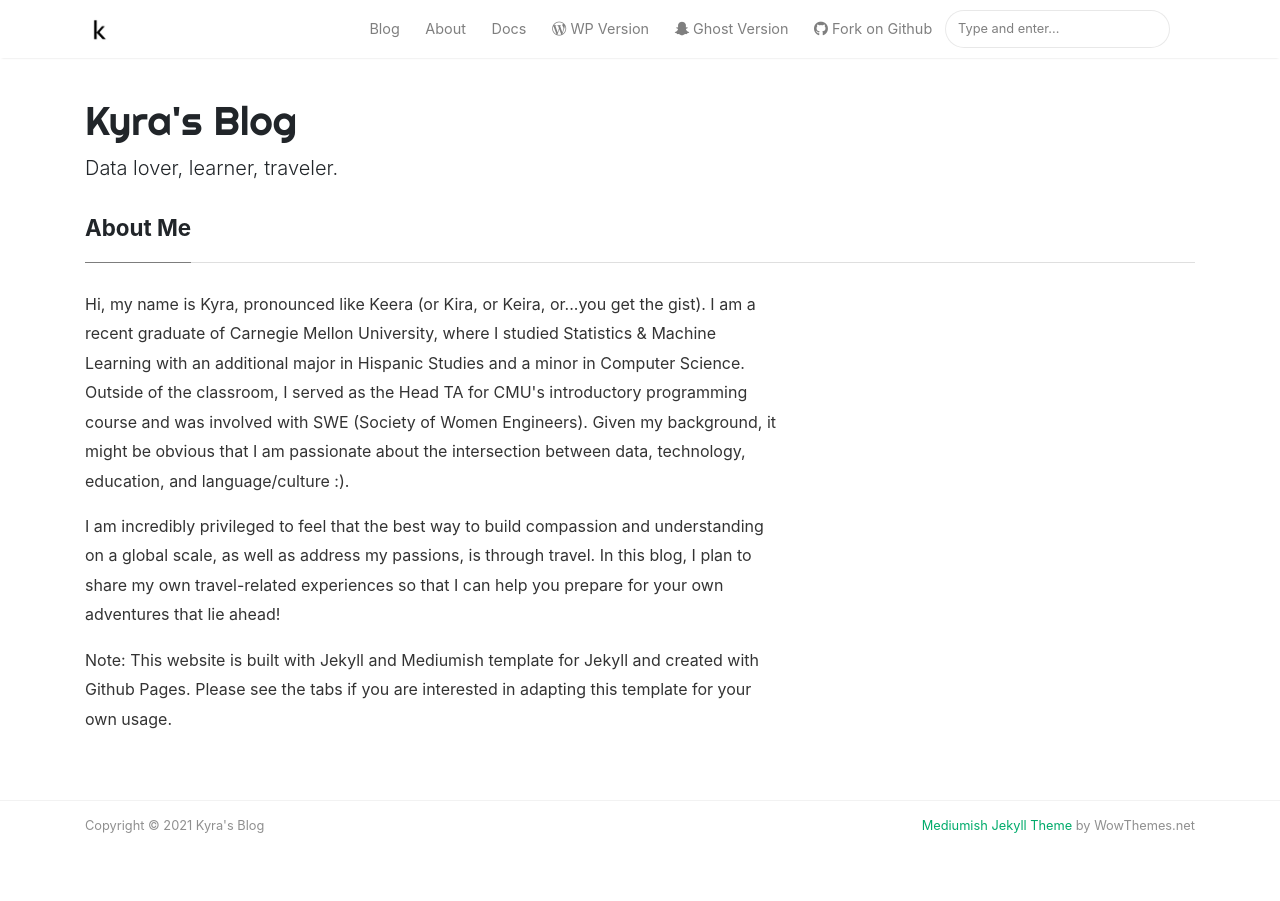
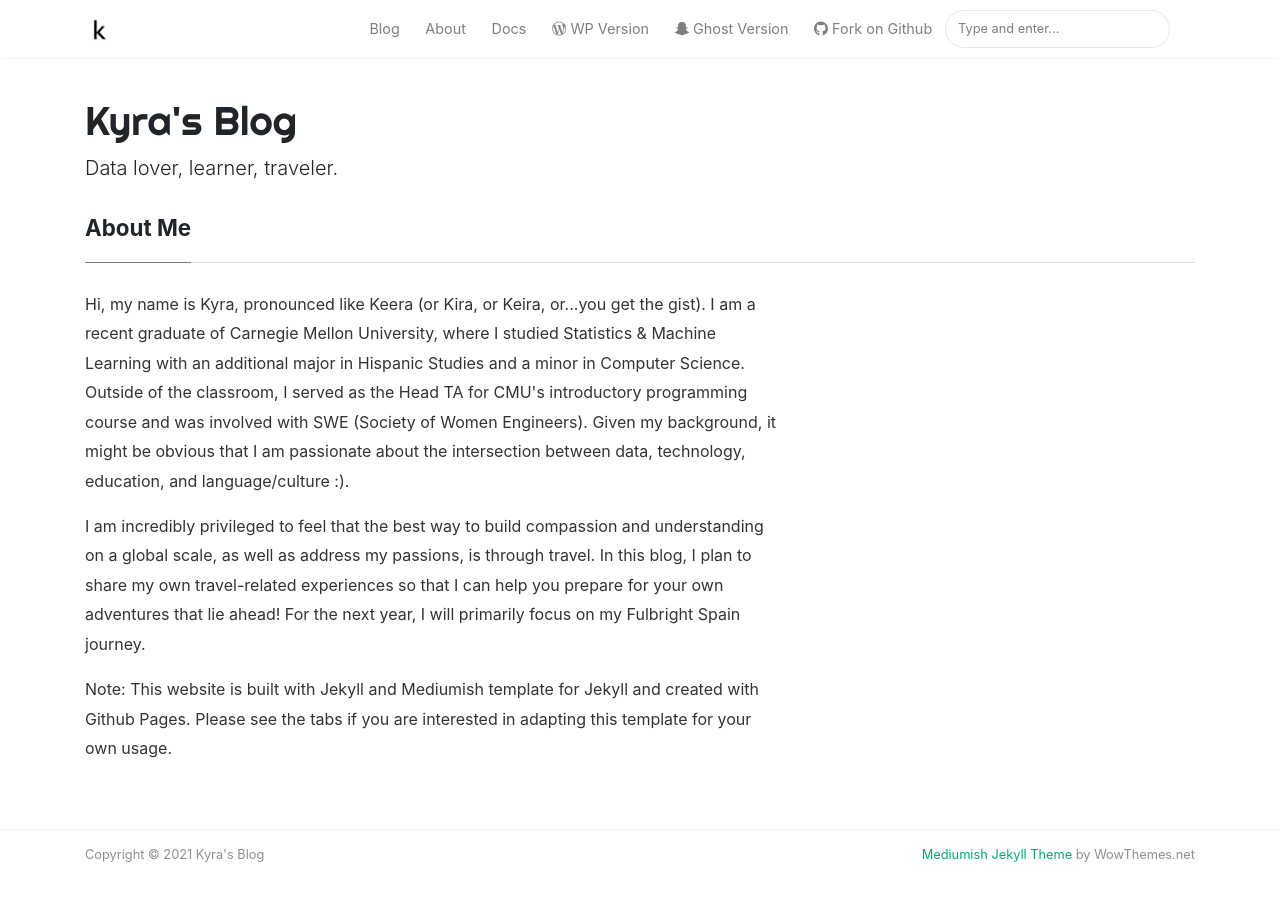
Before and after one commit to kyrab/website, a Jekyll site: the page built from _pages/about.md, in a window 1280 px wide and 939 px high. Shown: the top 901 px of the window. Built offline with Jekyll 4.4.1, drawn with Linux system fonts in a browser that asks for light colours; nearby versions of some CDN libraries.

```diff
--- a/_pages/about.md
+++ b/_pages/about.md
@@ -10,7 +10,8 @@ comments: false
 
 <p>Hi, my name is Kyra, pronounced like Keera (or Kira, or Keira, or...you get the gist). I am a recent graduate of Carnegie Mellon University, where I studied Statistics & Machine Learning with an additional major in Hispanic Studies and a minor in Computer Science. Outside of the classroom, I served as the Head TA for CMU's introductory programming course and was involved with SWE (Society of Women Engineers). Given my background, it might be obvious that I am passionate about the intersection between data, technology, education, and language/culture :).</p>
 
-<p>I am incredibly privileged to feel that the best way to build compassion and understanding on a global scale, as well as address my passions, is through travel. In this blog, I plan to share my own travel-related experiences so that I can help you prepare for your own adventures that lie ahead!</p>
+<p>I am incredibly privileged to feel that the best way to build compassion and understanding on a global scale, as well as address my passions, is through travel. In this blog, I plan to share my own travel-related experiences so that I can help you prepare for your own adventures that lie ahead! For the next year, I will primarily focus on my Fulbright Spain journey.</p>
+
 
 <p>Note: This website is built with Jekyll and Mediumish template for Jekyll and created with Github Pages. Please see the tabs if you are interested in adapting this template for your own usage.</p>
 
```
Also changed, not shown: _posts/2018-01-11-customer-service.md (+0 -1 lines), _posts/2021-07-09-fulbright-now-what.md (+13 -5 lines), 1 other file.
